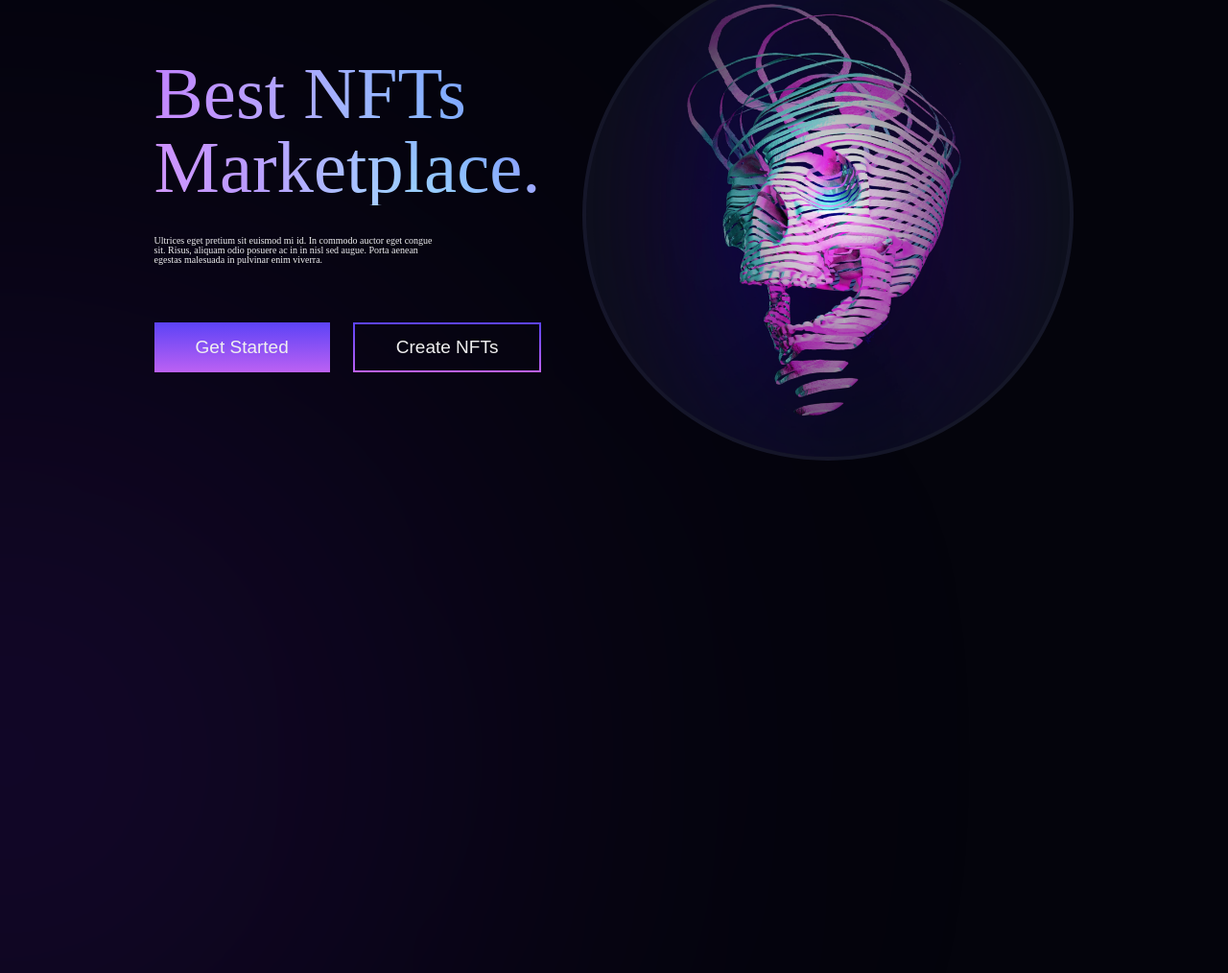
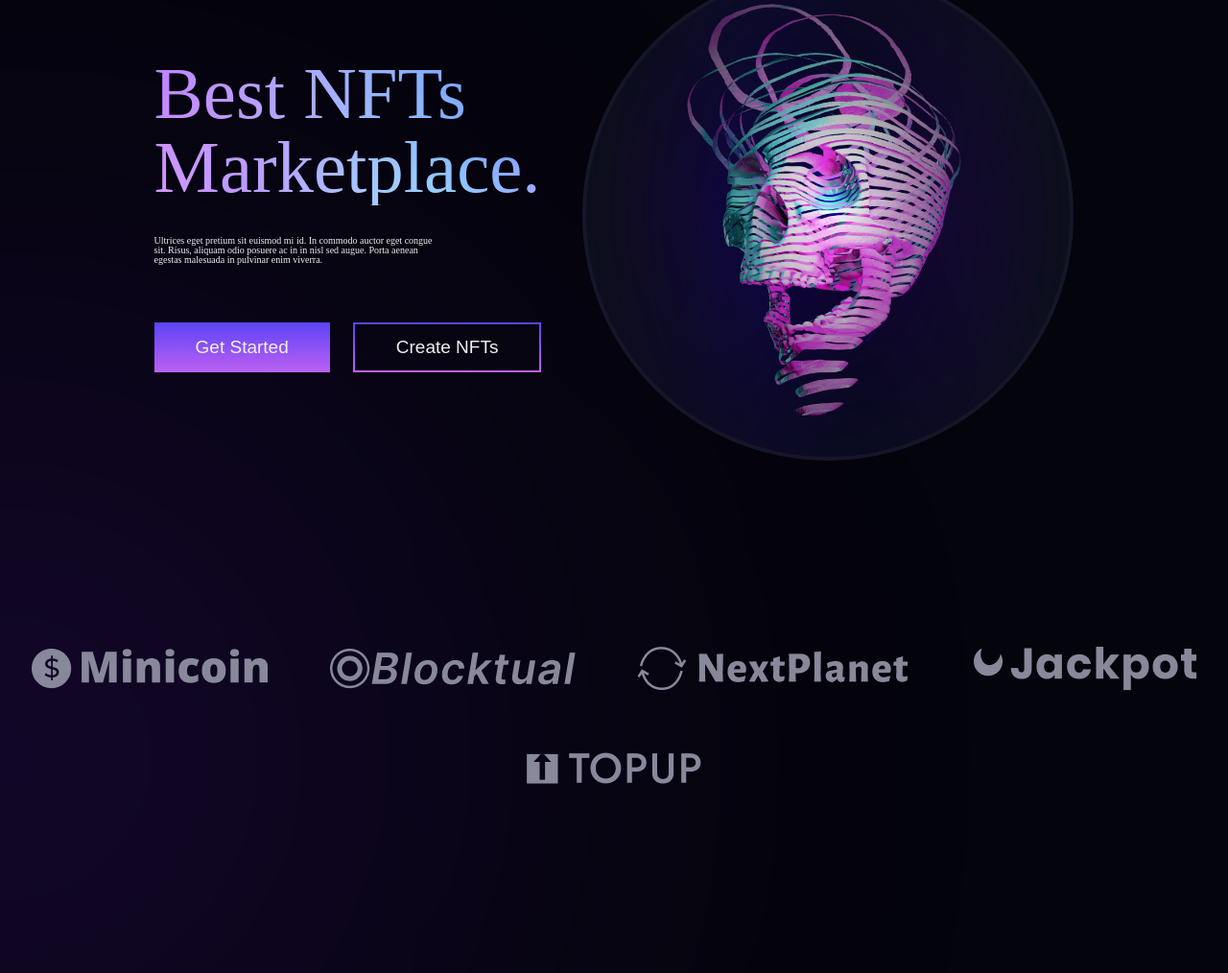
Before and after one commit to GabrielOJorge/nft-landing-page, a website built with Vite: page index.html in a window 1280 px wide. Shown: the part 213-1227 px from the top of the page at 96% size. Built offline with nearby package versions, Linux system fonts and the light colour scheme.

Commit message:
feat: create companies-section component

```diff
--- a/index.html
+++ b/index.html
@@ -111,6 +111,13 @@
         <img src="src/assets/images/skull.png" alt="skull">
       </section>
 
+      <section class="companies-section">
+        <img src="src/assets/images/minicoin.png" alt="minicoin logo">
+        <img src="src/assets/images/blocktual.png" alt="blocktual logo">
+        <img src="src/assets/images/nextplanet.png" alt="nextplanet logo">
+        <img src="src/assets/images/jackpot.png" alt="jackpot logo">
+        <img src="src/assets/images/topup.png" alt="top up logo">
+      </section>
     </div>
 
     <script src="index.js"></script>
--- /dev/null
+++ b/src/components/companies-section.css
@@ -0,0 +1,7 @@
+.companies-section {
+  display: flex;
+  justify-content: center;
+  align-items: center;
+  flex-wrap: wrap;
+  gap: min(11.2rem, 5vw);
+}
```
